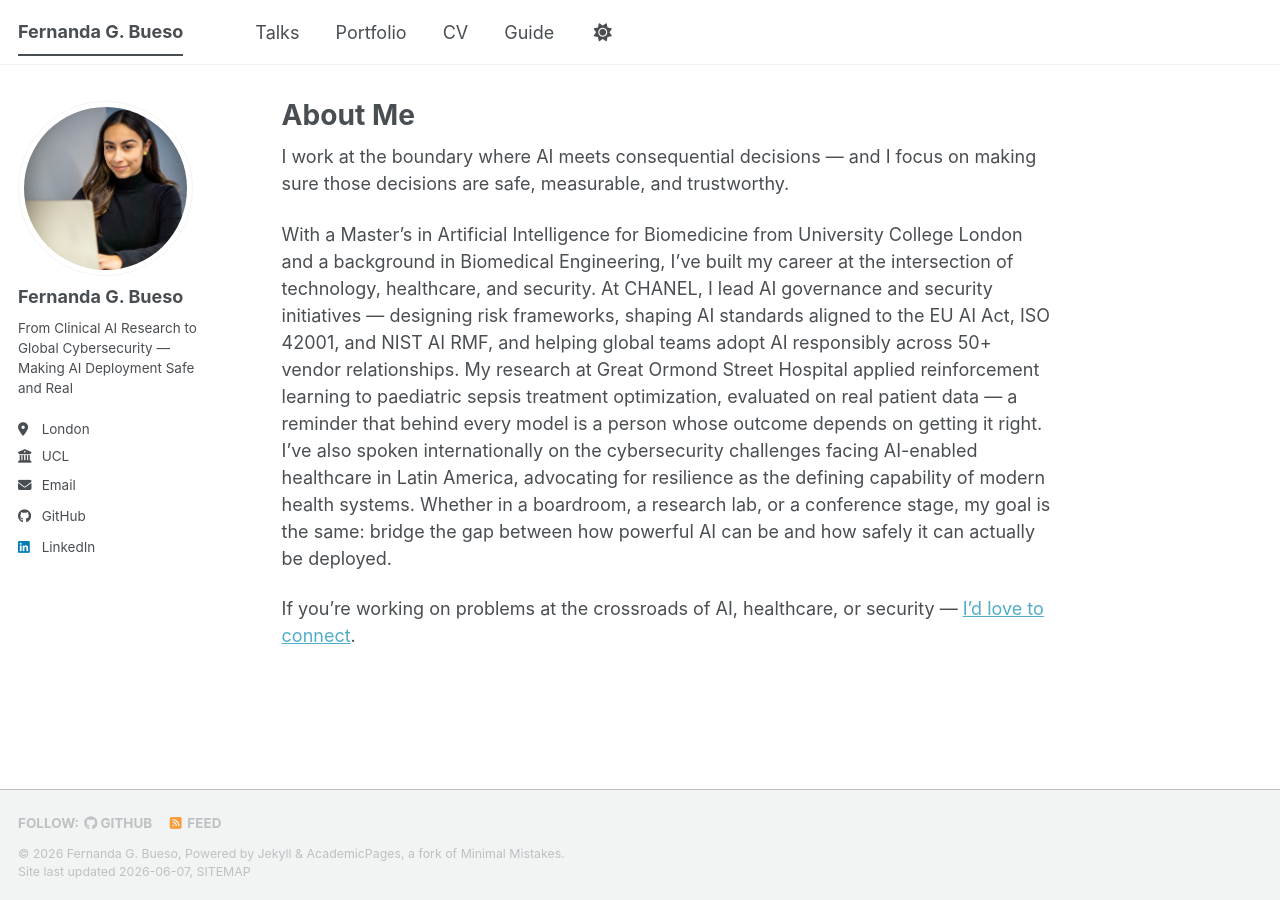
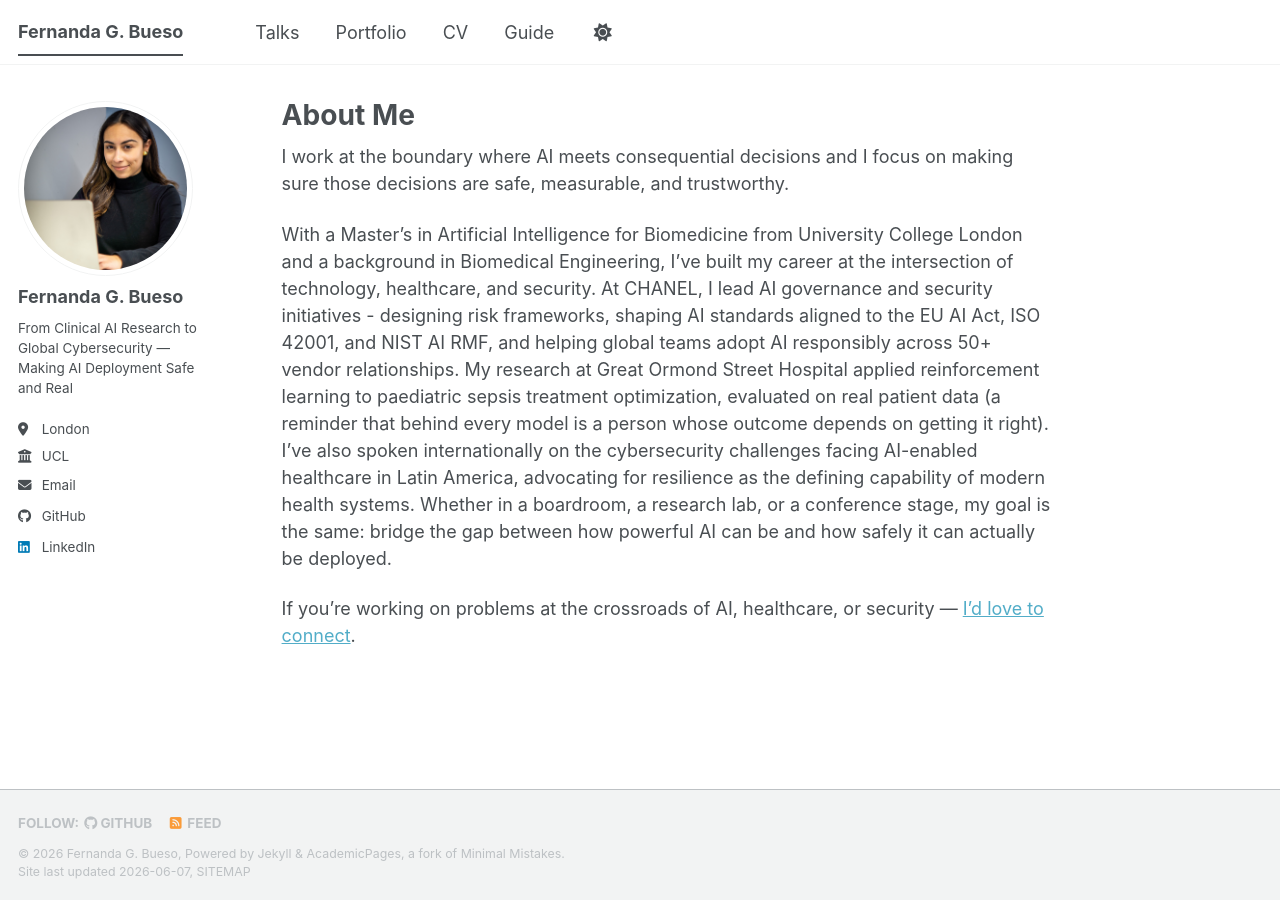
Before and after one commit to ferbueso/ferbueso.github.io, a Jekyll site: the page built from _pages/about.md, in a window 1280 px wide. Built offline with Jekyll 4.4.1, drawn with Linux system fonts in a browser that asks for light colours; a script bundle is joined from its source files by our own code; library files that are not in the unit come from our copies.

Commit message:
Fix punctuation and formatting in about.md

```diff
--- a/_pages/about.md
+++ b/_pages/about.md
@@ -7,8 +7,8 @@ redirect_from:
   - /about.html
 ---
 
-I work at the boundary where AI meets consequential decisions — and I focus on making sure those decisions are safe, measurable, and trustworthy.
+I work at the boundary where AI meets consequential decisions and I focus on making sure those decisions are safe, measurable, and trustworthy.
 
-With a Master's in Artificial Intelligence for Biomedicine from University College London and a background in Biomedical Engineering, I've built my career at the intersection of technology, healthcare, and security. At CHANEL, I lead AI governance and security initiatives — designing risk frameworks, shaping AI standards aligned to the EU AI Act, ISO 42001, and NIST AI RMF, and helping global teams adopt AI responsibly across 50+ vendor relationships. My research at Great Ormond Street Hospital applied reinforcement learning to paediatric sepsis treatment optimization, evaluated on real patient data — a reminder that behind every model is a person whose outcome depends on getting it right. I've also spoken internationally on the cybersecurity challenges facing AI-enabled healthcare in Latin America, advocating for resilience as the defining capability of modern health systems. Whether in a boardroom, a research lab, or a conference stage, my goal is the same: bridge the gap between how powerful AI can be and how safely it can actually be deployed.
+With a Master's in Artificial Intelligence for Biomedicine from University College London and a background in Biomedical Engineering, I've built my career at the intersection of technology, healthcare, and security. At CHANEL, I lead AI governance and security initiatives - designing risk frameworks, shaping AI standards aligned to the EU AI Act, ISO 42001, and NIST AI RMF, and helping global teams adopt AI responsibly across 50+ vendor relationships. My research at Great Ormond Street Hospital applied reinforcement learning to paediatric sepsis treatment optimization, evaluated on real patient data (a reminder that behind every model is a person whose outcome depends on getting it right). I've also spoken internationally on the cybersecurity challenges facing AI-enabled healthcare in Latin America, advocating for resilience as the defining capability of modern health systems. Whether in a boardroom, a research lab, or a conference stage, my goal is the same: bridge the gap between how powerful AI can be and how safely it can actually be deployed.
 
 If you're working on problems at the crossroads of AI, healthcare, or security — [I'd love to connect](mailto:fbuesomedina@gmail.com).
```
